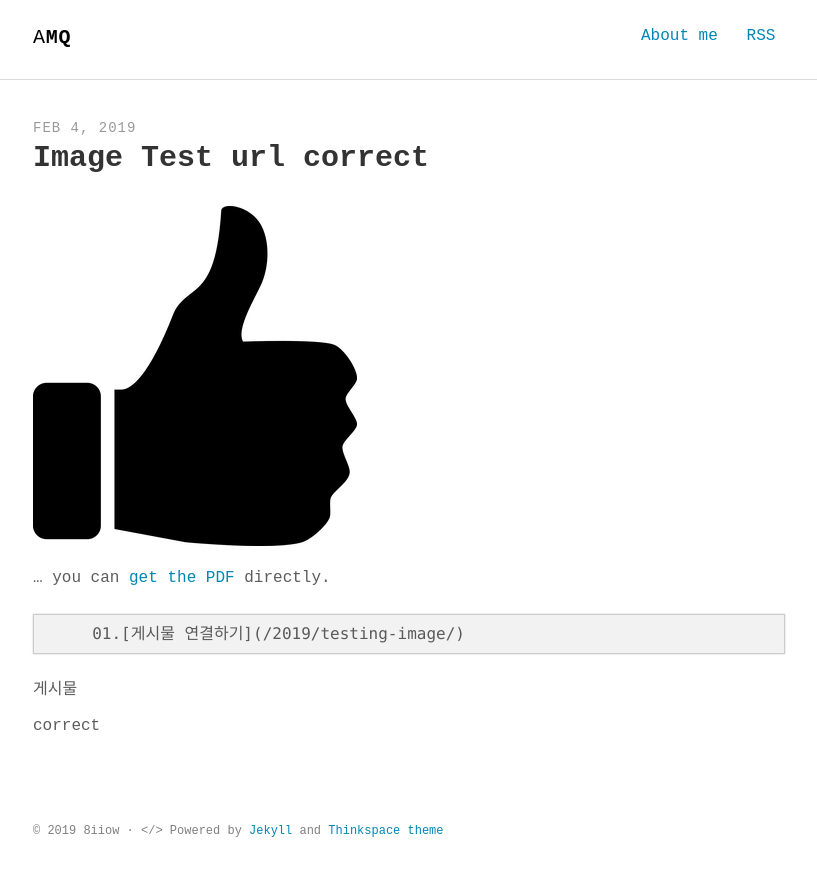
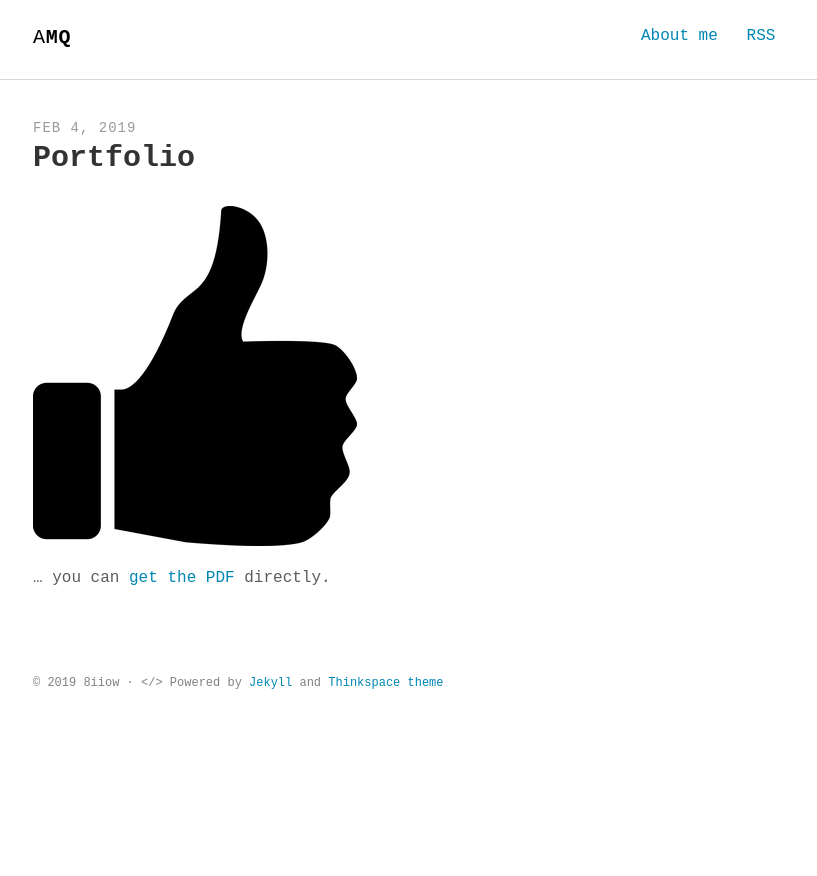
Before and after one commit to kossw123/8iiow, a Jekyll site: the page built from _posts/2019-02-04-test-posting.md, in a window 1280 px wide. Shown: the top 876 px of the page, without its empty margins (231-1048 px from the left). Built offline with Jekyll 4.4.1, drawn with Linux system fonts in a browser that asks for light colours; some web fonts are replaced.

```diff
--- a/_posts/2019-02-04-test-posting.md
+++ b/_posts/2019-02-04-test-posting.md
@@ -1,21 +1,10 @@
 ---
 layout: post
-title: "Image Test url correct"
-description: "There is no one who loves pain itself, who seeks after it and wants to have it, simply because it is pain..."
+title: "Portfolio"
+description: "This is PDF"
 comments: true
 keywords: "dummy content, lorem ipsum"
 ---
 ![Picture1]({{ "/assets/images/ThumbsUp.png" }})
 
-
-
-
-
 ... you can [get the PDF]({{ "/assets/images/Win32 API FrameWork_PDF.pdf" }}) directly.
-
-
-         01.[게시물 연결하기]({% link _posts/2019-02-04-testing-image.md %})
-
-게시물
-
-correct
```
Also changed, not shown: _posts/2019-02-08-video.md (added, +8 -0 lines).
